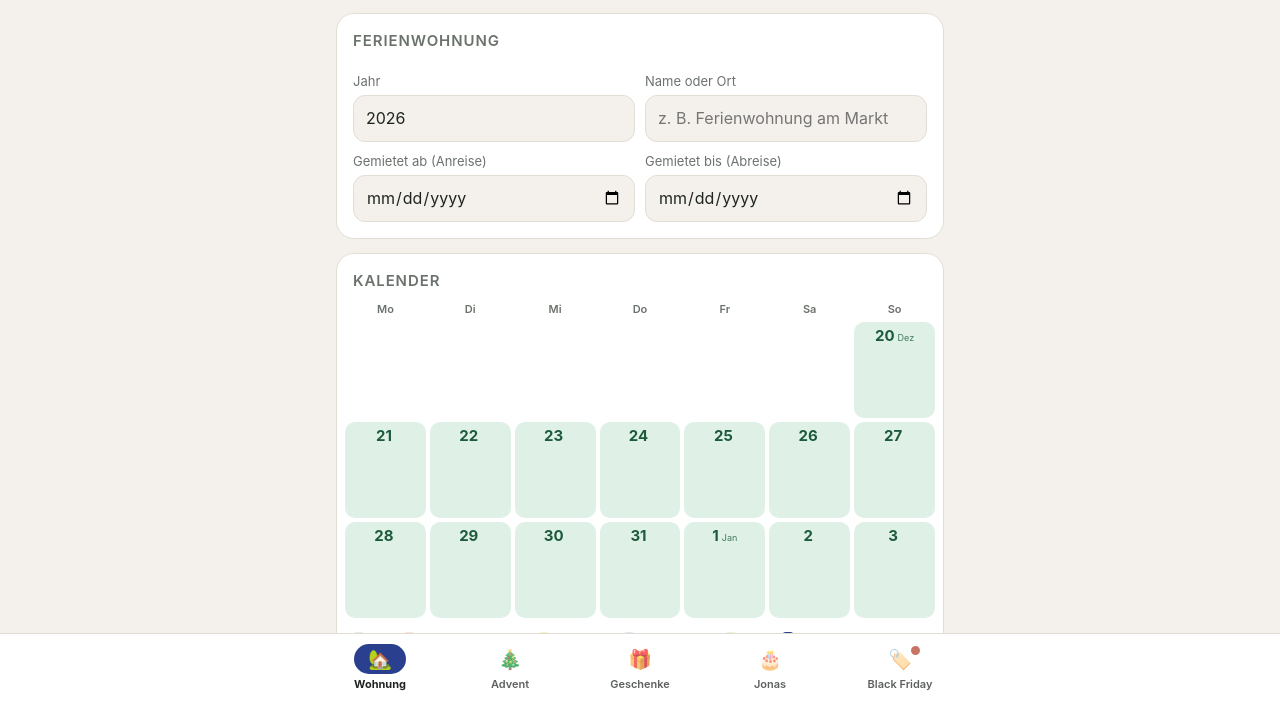
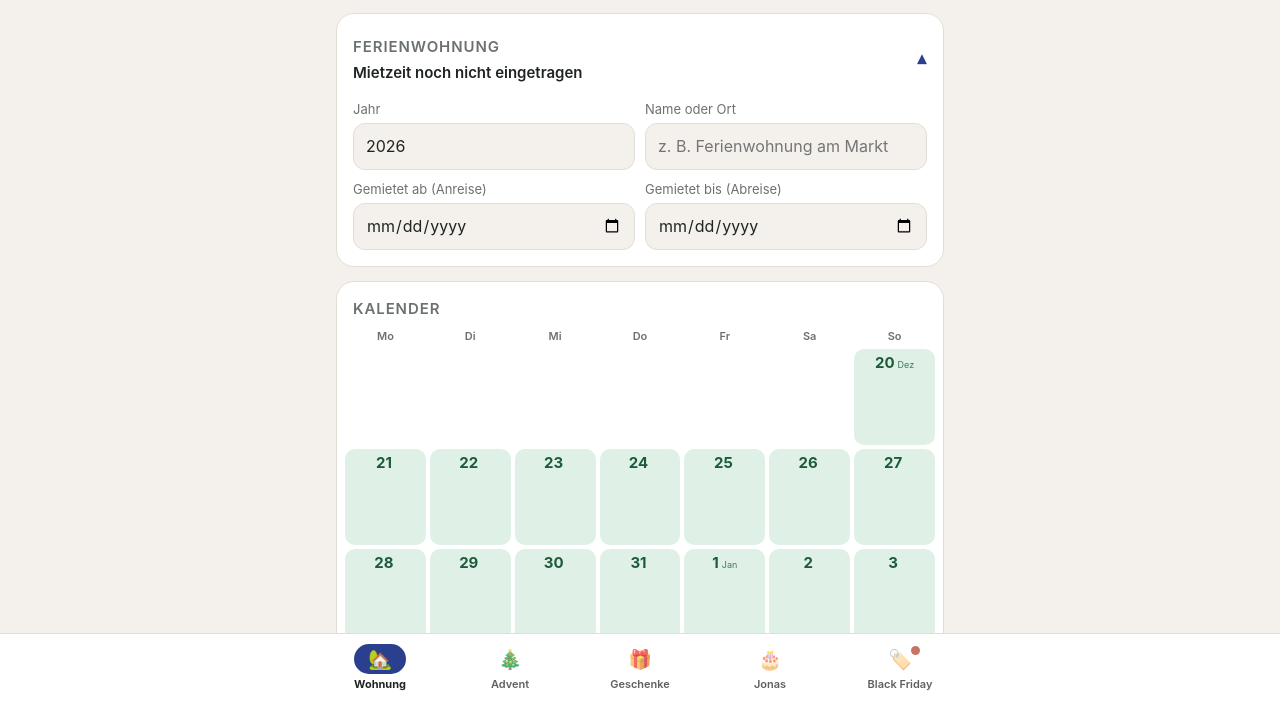
Before and after one commit to Bieramstrand/Heimspiel, a plain HTML site: page index.html in a window 1280 px wide. Shown: the part 97-798 px from the top of the page. Drawn offline with Linux system fonts and the light colour scheme.

Commit message:
Ferienwohnung: Karte auf und zuklappbar (#9)
Zugeklappt zeigt die Karte Name und Mietzeit in einer Zeile. Ohne
eingetragene Mietzeit startet sie offen, danach merkt sich die App
den Zustand. Version 2.18.0.


Claude-Session: https://claude.ai/code/session_015CXDG2veXTbwYPvjrQ5aRL

Co-authored-by: Claude <noreply@anthropic.com>

```diff
--- a/index.html
+++ b/index.html
@@ -196,6 +196,14 @@ html{-webkit-text-size-adjust:100%;text-size-adjust:100%;touch-action:manipulati
 .lnk:active{opacity:.6}
 .pa{display:inline-block;font-size:12px;font-weight:700;padding:2px 9px;border-radius:99px;margin-top:5px;background:var(--busy);color:var(--busyink)}
 .pa.ok{background:var(--free);color:var(--freeink)}
+.aptBox summary{list-style:none;display:flex;align-items:center;justify-content:space-between;gap:10px;cursor:pointer}
+.aptBox summary::-webkit-details-marker{display:none}
+.aptBox summary h2{margin:0}
+.aptHead{display:flex;flex-direction:column;gap:4px;min-width:0}
+.aptSum{font-size:15px;font-weight:600;color:var(--ink)}
+.aptChev{color:var(--accent);font-size:20px;transition:transform .2s}
+.aptBox[open] .aptChev{transform:rotate(180deg)}
+.aptBox[open] summary{margin-bottom:6px}
 </style>
 </head>
 <body>
@@ -216,8 +224,8 @@ html{-webkit-text-size-adjust:100%;text-size-adjust:100%;touch-action:manipulati
 
   <!-- WEIHNACHTEN -->
   <section id="p_apt">
-    <div class="card">
-      <h2>Ferienwohnung</h2>
+    <details class="card aptBox" id="aptBox">
+      <summary><span class="aptHead"><h2>Ferienwohnung</h2><span class="aptSum" id="aptSum"></span></span><span class="aptChev" aria-hidden="true">▾</span></summary>
       <div class="row">
         <div><label for="yr">Jahr</label><input id="yr" type="number" inputmode="numeric" min="2020" max="2100"></div>
         <div><label for="aptName">Name oder Ort</label><input id="aptName" type="text" placeholder="z. B. Ferienwohnung am Markt"></div>
@@ -226,7 +234,7 @@ html{-webkit-text-size-adjust:100%;text-size-adjust:100%;touch-action:manipulati
         <div><label for="aptFrom">Gemietet ab (Anreise)</label><input id="aptFrom" type="date"></div>
         <div><label for="aptTo">Gemietet bis (Abreise)</label><input id="aptTo" type="date"></div>
       </div>
-    </div>
+    </details>
 
 <div class="card">
       <h2>Kalender</h2>
@@ -542,7 +550,7 @@ window.TAGWERK_FIREBASE={
   var X=state.xmas;
   $("yr").value=X.year;$("aptName").value=X.aptName;$("aptFrom").value=X.aptFrom;$("aptTo").value=X.aptTo;
   $("yr").onchange=function(){var v=parseInt($("yr").value,10);if(v>2000&&v<2200){X.year=v;save();renderX();}};
-  $("aptName").onchange=function(){X.aptName=$("aptName").value.trim();save();};
+  $("aptName").onchange=function(){X.aptName=$("aptName").value.trim();save();aptSummary();};
   $("aptFrom").onchange=function(){X.aptFrom=$("aptFrom").value;if(X.aptFrom&&!X.aptTo)X.aptTo=X.aptFrom;$("aptTo").value=X.aptTo;save();renderX();};
   $("aptTo").onchange=function(){X.aptTo=$("aptTo").value;save();renderX();};
 
@@ -1364,6 +1372,22 @@ window.TAGWERK_FIREBASE={
   var _rx4=renderX;
   renderX=function(){_rx4();renderBF();renderJB();};
 
+  /* Karte Ferienwohnung auf und zuklappen */
+  function aptSummary(){
+    var t=[];
+    if(X.aptName)t.push(X.aptName);
+    if(X.aptFrom&&X.aptTo){var a=parse(X.aptFrom),b=parse(X.aptTo);t.push(pad(a.getDate())+"."+pad(a.getMonth()+1)+". bis "+pad(b.getDate())+"."+pad(b.getMonth()+1)+"."+b.getFullYear());}
+    $("aptSum").textContent=t.length?t.join(" · "):"Mietzeit noch nicht eingetragen";
+  }
+  var APTKEY="heimspiel_apt_open";
+  (function(){
+    var v=null;try{v=localStorage.getItem(APTKEY);}catch(e){}
+    $("aptBox").open=v===null?!(X.aptFrom&&X.aptTo):v==="1";
+    $("aptBox").addEventListener("toggle",function(){try{localStorage.setItem(APTKEY,$("aptBox").open?"1":"0");}catch(e){}});
+  })();
+  var _rx5=renderX;
+  renderX=function(){_rx5();aptSummary();};
+
   /* Packliste Ferienwohnung */
   var PACK_SUG=["Bettwäsche","Handtücher","Geschirrtücher","Spülmittel","Kaffee und Filter","Ladekabel","Gesellschaftsspiele","Hausschuhe"];
   function packs(){return X.pack||[];}
@@ -1587,7 +1611,7 @@ window.TAGWERK_FIREBASE={
   }
 
   /* Version: bei jeder Änderung hier hochzählen */
-  var APP_VERSION="2.17.1",APP_DATE="2026-10-27";
+  var APP_VERSION="2.18.0",APP_DATE="2026-10-27";
   $("verInfo").textContent="Heimspiel Version "+APP_VERSION+" vom "+deDate(APP_DATE);
 
   /* Datensicherung als Datei */
```
